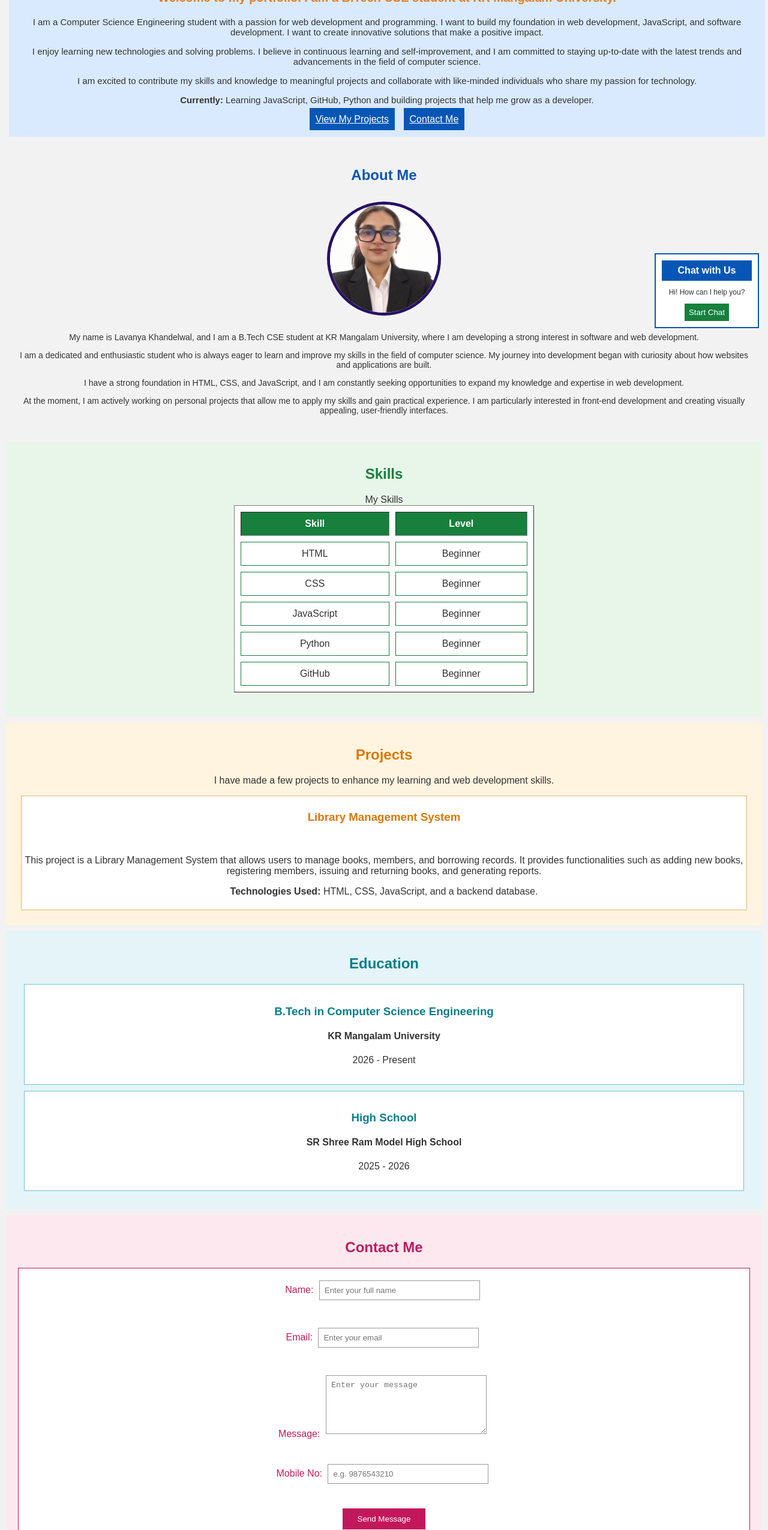
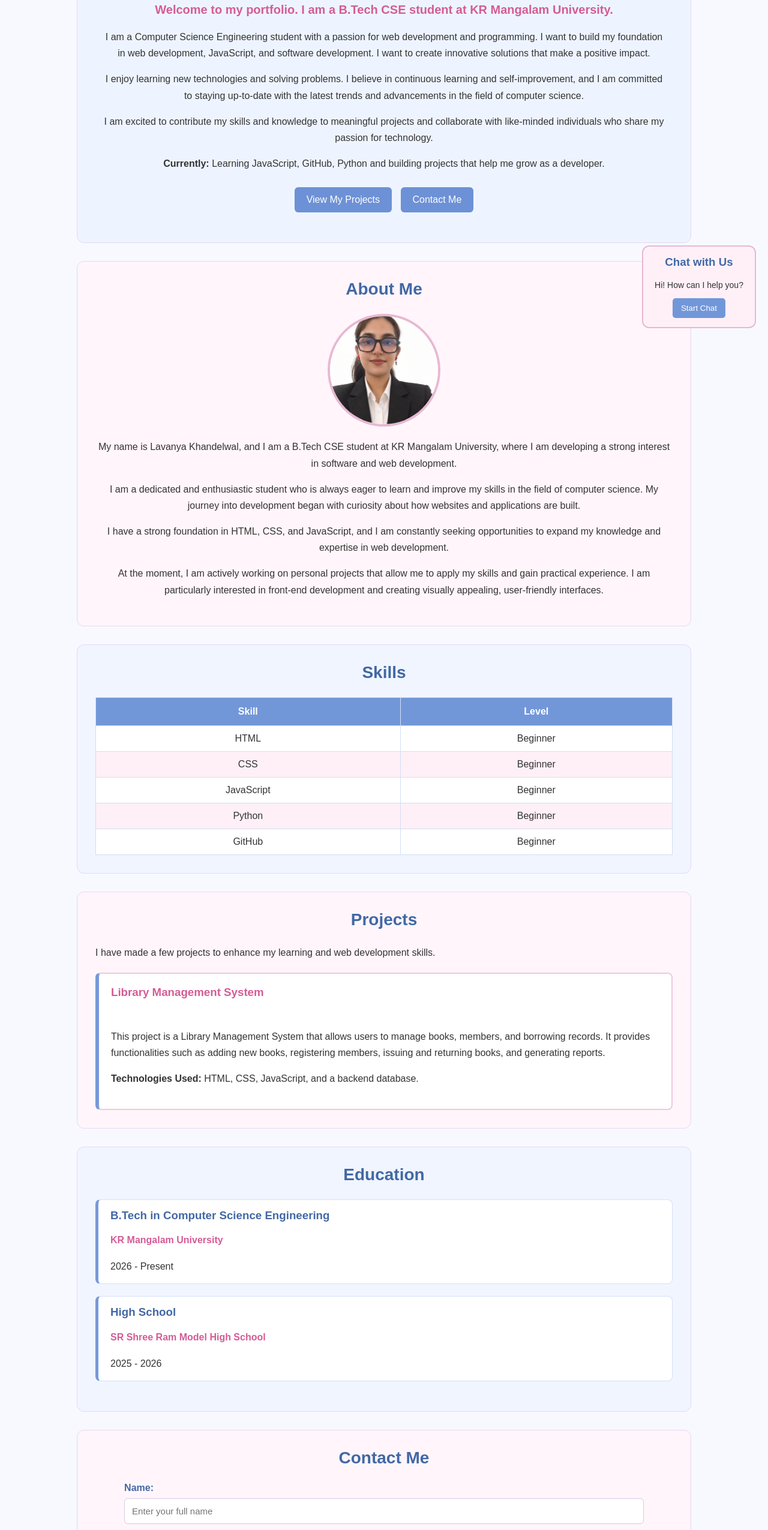
Before and after one commit to lavanya-kh1234/WEB-DEV-ASSIGNMENT-1, a plain HTML site: page index.html in a window 1280 px wide. Shown: the part 233-2783 px from the top of the page at 60% size. Drawn offline with Linux system fonts and the light colour scheme.

Commit message:
assignment completed

```diff
--- a/index.html
+++ b/index.html
@@ -11,25 +11,24 @@
 <body>
 
     <!-- Header and Navigation -->
-    <header class="Navbar">
+    <header class="header">
         <h1>Web Dev Assignment</h1>
 
-        <nav>
-            <ul>
-                <li><a href="#home">Home</a></li>
-                <li><a href="#about">About</a></li>
-                <li><a href="#skills">Skills</a></li>
-                <li><a href="#projects">Projects</a></li>
-                <li><a href="#education">Education</a></li>
-                <li><a href="#contact">Contact</a></li>
-            </ul>
+        <nav class="navbar">
+            <a href="#home">Home</a>
+            <a href="#about">About</a>
+            <a href="#skills">Skills</a>
+            <a href="#projects">Projects</a>
+            <a href="#education">Education</a>
+            <a href="#contact">Contact</a>
+
         </nav>
     </header>
 
     <main>
 
         <!-- Home Section -->
-        <section id="home">
+        <section id="home" class="home-section">
             <h2>Hi, I'm Lavanya Khandelwal</h2>
 
             <h3>
@@ -70,7 +69,7 @@
 
 
         <!-- About Section -->
-        <section id="about">
+        <section id="about" class="about-section">
             <h2>About Me</h2>
 
             <img src="photooo.jpg" width="180" height="180" alt="Lavanya Khandelwal">
@@ -105,12 +104,10 @@
 
 
         <!-- Skills Section -->
-        <section id="skills">
+        <section id="skills" class="skills-section">
             <h2>Skills</h2>
 
-            <table border="1" cellpadding="10" cellspacing="10">
-
-                <caption>My Skills</caption>
+            <table>
 
                 <thead>
                     <tr>
@@ -151,7 +148,7 @@
 
 
         <!-- Projects Section -->
-        <section id="projects">
+        <section id="projects" class="projects-section">
             <h2>Projects</h2>
 
             <p>
@@ -181,87 +178,80 @@
 
 
         <!-- Education Section -->
-        <section id="education">
+        <section id="education" class="education-section">
             <h2>Education</h2>
 
-            <article>
+            <div class="edu1">
                 <h3>B.Tech in Computer Science Engineering</h3>
                 <h4>KR Mangalam University</h4>
                 <p>2026 - Present</p>
-            </article>
-
-            <article>
+            </div>
+            <div class="edu2">
                 <h3>High School</h3>
                 <h4>SR Shree Ram Model High School</h4>
                 <p>2025 - 2026</p>
-            </article>
+            </div>
         </section>
 
 
         <!-- Contact Section -->
-        <section id="contact">
+        <section id="contact" class="contact-section">
             <h2>Contact Me</h2>
 
-            <form action="#" method="post">
+            <form action="#" method="post" class="contact-form">
 
-                <div>
+
                 <label for="name">Name:</label>
                 <input type="text" id="name" name="name" placeholder="Enter your full name" required>
-                </div>
 
                 <br><br>
 
-                <div>
+
                 <label for="email">Email:</label>
                 <input type="email" id="email" name="email" placeholder="Enter your email" required>
-                </div>
+
 
                 <br><br>
 
-                <div>
+
                 <label for="message">Message:</label>
                 <textarea id="message" name="message" rows="5" placeholder="Enter your message" required></textarea>
-                </div>
+
 
                 <br><br>
 
-                <div>
+
                 <label for="mobile">Mobile No:</label>
 
                 <input type="tel" name="mobile" id="mobile" required placeholder="e.g. 9876543210" minlength="10"
                     maxlength="10" pattern="[6-9]{1}[0-9]{9}">
-                </div>
+
 
                 <br><br>
 
-                <button type="submit">Send Message</button>
+                <button type="submit" class="submit-button">Send Message</button>
 
             </form>
 
             <br>
-
+            <div class="contact-links">
                 <a href="mailto:lavanya120@gmail.com">Email</a>
-            <br>
-
-            <br>
 
                 <a href="https://github.com/lavanya-kh1234" target="_blank">
                     GitHub
                 </a>
+            </div>
 
         </section>
 
     </main>
-
-
     <!-- Footer Section -->
-    <footer>
+    <footer class="footer-section">
         <p>
             &copy; 2026 Lavanya Khandelwal. All rights reserved.
         </p>
     </footer>
     <!-- Fixed Chatbot -->
-
     <div class="chatbot">
 
         <h3>Chat with Us</h3>
@@ -271,8 +261,6 @@
         <button>Start Chat</button>
 
     </div>
-
-
 </body>
 
 </html>
--- a/style.css
+++ b/style.css
@@ -1,277 +1,332 @@
-/* Body */
-
 body {
     margin: 0;
     padding: 0;
-    font-family: Arial;
-    background-color: #f2f2f2;
+    font-family: Arial, sans-serif;
+    background-color: #f8f9ff;
     color: #333333;
 }
 
-/* Header */
+html {
+    scroll-behavior: smooth;
+}
 
-.Navbar {
-    background-color: #0756b5;
+/* Header and Navigation */
+.header {
+    background-color: #dce9ff;
+    color: #294b83;
+    text-align: center;
+    padding: 20px;
+    position: sticky;
+    top: 0;
+    z-index: 10;
+    border-bottom: 3px solid #f2c9df;
+}
+
+.header h1 {
+    margin: 0 0 15px;
+    font-size: 30px;
+}
+
+.navbar {
+    margin-top: 10px;
+}
+
+.navbar a {
+    text-decoration: none;
+    color: #294b83;
+    margin: 0 12px;
+    font-size: 16px;
+    font-weight: bold;
+}
+
+.navbar a:hover {
+    color: #d45c96;
+}
+
+/* Common Section Styling */
+section {
+    margin: 30px auto;
+    padding: 30px;
+    width: 80%;
+    background-color: white;
+    border: 1px solid #e3d9f5;
+    border-radius: 12px;
+    box-sizing: border-box;
+}
+
+section h2 {
+    color: #4268a5;
+    text-align: center;
+    font-size: 28px;
+    margin-top: 0;
+    margin-bottom: 25px;
+}
+
+section p {
+    line-height: 1.7;
+    font-size: 16px;
+}
+
+/* Home Section */
+.home-section {
+    background-color: #eef4ff;
+    text-align: center;
+    padding: 40px;
+    position: relative;
+}
+
+.home-section h2 {
+    color: #315b9b;
+    font-size: 32px;
+    margin-bottom: 15px;
+}
+
+.home-section h3 {
+    color: #d45c96;
+    font-size: 20px;
+}
+
+.home-section a {
+    display: inline-block;
+    text-decoration: none;
+    background-color: #6d91d6;
     color: white;
+    padding: 12px 20px;
+    margin: 10px 5px;
+    border-radius: 6px;
+}
+
+.home-section a:hover {
+    background-color: #d77eac;
+}
+
+/* About Section */
+.about-section {
+    background-color: #fff5fa;
+    text-align: center;
+}
+
+.about-section img {
+    display: block;
+    width: 180px;
+    height: 180px;
+    object-fit: cover;
+    margin: 0 auto 20px;
+    border: 4px solid #e8b8d3;
+    border-radius: 50%;
+    position: relative;
+}
+
+/* Skills Section */
+.skills-section {
+    background-color: #f0f5ff;
+}
+
+table {
+    width: 100%;
+    border-collapse: collapse;
+    margin-top: 20px;
+}
+
+th {
+    background-color: #7297d9;
+    color: white;
+    padding: 14px;
+    border: 1px solid #d2def5;
+}
+
+td {
+    padding: 12px;
+    text-align: center;
+    border: 1px solid #d2def5;
+}
+
+tbody tr:nth-child(even) {
+    background-color: #fff0f7;
+}
+
+tbody tr:nth-child(odd) {
+    background-color: #ffffff;
+}
+
+tbody tr:hover {
+    background-color: #e4edff;
+}
+
+/* Projects Section */
+.projects-section {
+    background-color: #fff5fa;
+}
+
+.projects-section article {
+    background-color: #ffffff;
+    border: 2px solid #efc8df;
+    border-left: 6px solid #7799d8;
+    border-radius: 8px;
+    padding: 20px;
+    margin-top: 20px;
+    position: relative;
+}
+
+.projects-section article h3 {
+    color: #d45c96;
+    margin-top: 0;
+    margin-bottom: 15px;
+}
+
+/* Education Section */
+.education-section {
+    background-color: #f0f5ff;
+}
+
+.edu1,
+.edu2 {
+    background-color: #ffffff;
+    border: 1px solid #d5e1f8;
+    border-left: 5px solid #7899d8;
+    padding: 15px 20px;
+    margin: 20px 0;
+    border-radius: 8px;
+    position: relative;
+}
+
+.edu1 h3,
+.edu2 h3 {
+    color: #4268a5;
+    margin-top: 0;
+}
+
+.edu1 h4,
+.edu2 h4 {
+    color: #d45c96;
+}
+
+.edu1 p,
+.edu2 p {
+    margin-bottom: 0;
+}
+
+/* Contact Section */
+.contact-section {
+    background-color: #fff5fa;
+}
+
+.contact-form {
+    width: 90%;
+    margin: 0 auto;
+}
+
+.contact-form label {
+    display: block;
+    margin-bottom: 8px;
+    color: #4268a5;
+    font-weight: bold;
+}
+
+.contact-form input,
+.contact-form textarea {
+    width: 100%;
+    padding: 12px;
+    border: 1px solid #d5c9e8;
+    border-radius: 6px;
+    box-sizing: border-box;
+    font-family: Arial, sans-serif;
+    font-size: 15px;
+    background-color: #ffffff;
+}
+
+.contact-form input:focus,
+.contact-form textarea:focus {
+    outline: none;
+    border: 2px solid #8ca9e6;
+}
+
+.contact-form textarea {
+    resize: vertical;
+}
+
+.submit-button {
+    background-color: #7297d9;
+    color: white;
+    border: none;
+    padding: 12px 22px;
+    border-radius: 6px;
+    font-size: 15px;
+    cursor: pointer;
+}
+
+.submit-button:hover {
+    background-color: #d45c96;
+}
+
+.contact-links {
+    text-align: center;
+    margin-top: 20px;
+}
+
+.contact-links a {
+    display: inline-block;
+    text-decoration: none;
+    background-color: #f0d5e5;
+    color: #74466a;
+    padding: 10px 20px;
+    margin: 5px;
+    border-radius: 6px;
+
+}
+
+.contact-links a:hover {
+    background-color: #dce9ff;
+    color: #294b83
+}
+
+/* Footer */
+.footer-section {
+    background-color: #dce9ff;
+    color: #294b83;
     text-align: center;
     padding: 15px;
-    position: sticky;
-    top: 0;
+    margin-top: 30px;
+    border-top: 3px solid #f2c9df;
 }
 
-.Navbar h1 {
+.footer-section p {
     margin: 0;
-    font-size: 28px;
 }
 
-.Navbar nav ul {
-    padding: 0;
-    margin: 10px;
+/* Fixed Chatbot */
+.chatbot {
+    position: fixed;
+    bottom: 20px;
+    right: 20px;
+    width: 190px;
+    padding: 15px;
+    background-color: #fff0f7;
+    border: 2px solid #e8b8d3;
+    border-radius: 12px;
+    text-align: center;
+    box-sizing: border-box;
+    z-index: 5;
 }
 
-.Navbar nav ul li {
-    display: inline-block;
-    margin: 5px;
+.chatbot h3 {
+    color: #4268a5;
+    margin-top: 0;
 }
 
-.Navbar nav ul li a {
-    color: white;
-    text-decoration: none;
+.chatbot p {
     font-size: 14px;
 }
 
-.Navbar nav ul li a:hover {
-    color: yellow;
+.chatbot button {
+    background-color: #7297d9;
+    color: white;
+    padding: 9px 14px;
+    border: none;
+    border-radius: 5px;
+    cursor: pointer;
 }
 
-/* All Sections */
-
-section {
-    background-color: #f2f2f2;
-    padding: 20px;
-    margin: 10px;
-    text-align: center;
+.chatbot button:hover {
+    background-color: #d45c96;
 }
-
-/* Home */
-
-#home {
-    background-color: #d9eaff;
-    position: relative;
-    left: 5px;
-}
-
-#home h2 {
-    color: #0756b5;
-    font-size: 28px;
-}
-
-#home h3 {
-    color: #e67e22;
-    font-size: 20px;
-}
-
-#home p {
-    font-size: 15px;
-}
-
-#home a {
-    background-color: #0756b5;
-    color: white;
-    padding: 10px;
-    margin: 5px;
-}
-
-/* About */
-
-#about {
-    background-color: #f2f2f2;
-    position: static;
-}
-
-#about h2 {
-    color: #0756b5;
-}
-
-#about img {
-    width: 180px;
-    height: 180px;
-    border: 5px solid rgb(39, 18, 101);
-    border-radius: 100px;
-    margin: 10px;
-}
-
-#about p {
-    font-size: 14px;
-}
-
-/* Skills */
-
-#skills {
-    background-color: #e8f5e9;
-    position: relative;
-}
-
-#skills h2 {
-    color: #16803c;
-}
-
-#skills table {
-    width: 500px;
-    margin: 20px auto;
-    background-color: white;
-}
-
-#skills th {
-    background-color: #16803c;
-    color: white;
-    padding: 10px;
-}
-
-#skills td {
-    border: 1px solid #16803c;
-    padding: 10px;
-    text-align: center;
-}
-
-/* Projects */
-
-#projects {
-    background-color: #fff4df;
-}
-
-#projects h2 {
-    color: #d97706;
-    text-align: center;
-}
-
-#projects article {
-    background-color: white;
-    border: 1px solid #e0b66f;
-    padding:5px;
-    margin:5px;
-    position: relative;
-}
-
-/* Absolute Positioning */
-
-#projects article h3 {
-    color: #d97706;
-    position: relative;
-    top:0px;
-    right:0px;
-}
-
-/* Education */
-
-#education {
-    background-color: #e4f4f8;
-}
-
-#education h2 {
-    color: #087e8b;
-}
-
-#education article {
-    background-color: white;
-    border: 1px solid #70c4d0;
-    padding: 15px;
-    margin: 10px;
-}
-
-#education article h3 {
-    color: #087e8b;
-}
-
-/* Contact */
-
-#contact {
-    background-color: #fce8ee;
-}
-
-#contact h2 {
-    color: #c2185b;
-}
-
-#contact form {
-    background-color: white;
-    padding: 15px;
-    border: 1px solid #c2185b;
-}
-
-#contact label {
-    color: #c2185b;
-}
-
-#contact input {
-    width: 250px;
-    padding: 8px;
-    margin: 5px;
-    border: 1px solid #999999;
-}
-
-#contact textarea {
-    width: 250px;
-    height: 80px;
-    padding: 8px;
-    margin: 5px;
-    border: 1px solid #999999;
-}
-
-#contact button {
-    background-color: #c2185b;
-    color: white;
-    padding: 10px 25px;
-    border: none;
-}
-
-#contact button:hover {
-    background-color: #880e4f;
-}
-
-#contact a {
-    color: #0756b5;
-}
-
-/* Footer */
-
-footer {
-    background-color: #0756b5;
-    color: white;
-    text-align: center;
-    padding: 15px;
-    position: relative;
-}
-
-/* Fixed Chatbot */
-
-.chatbot {
-    position: fixed;
-    right: 15px;
-    bottom: 20px;
-    width: 150px;
-    background-color: white;
-    border: 2px solid #0756b5;
-    text-align: center;
-    padding: 10px;
-}
-
-.chatbot h3 {
-    background-color: #0756b5;
-    color: white;
-    margin: 0;
-    padding: 8px;
-    font-size: 16px;
-}
-
-.chatbot p {
-    color: #333333;
-    font-size: 12px;
-}
-
-.chatbot button {
-    background-color: #16803c;
-    color: white;
-    padding: 7px;
-    border: none;
-}
```
Lines whose indentation alone changed are shown as unchanged.
